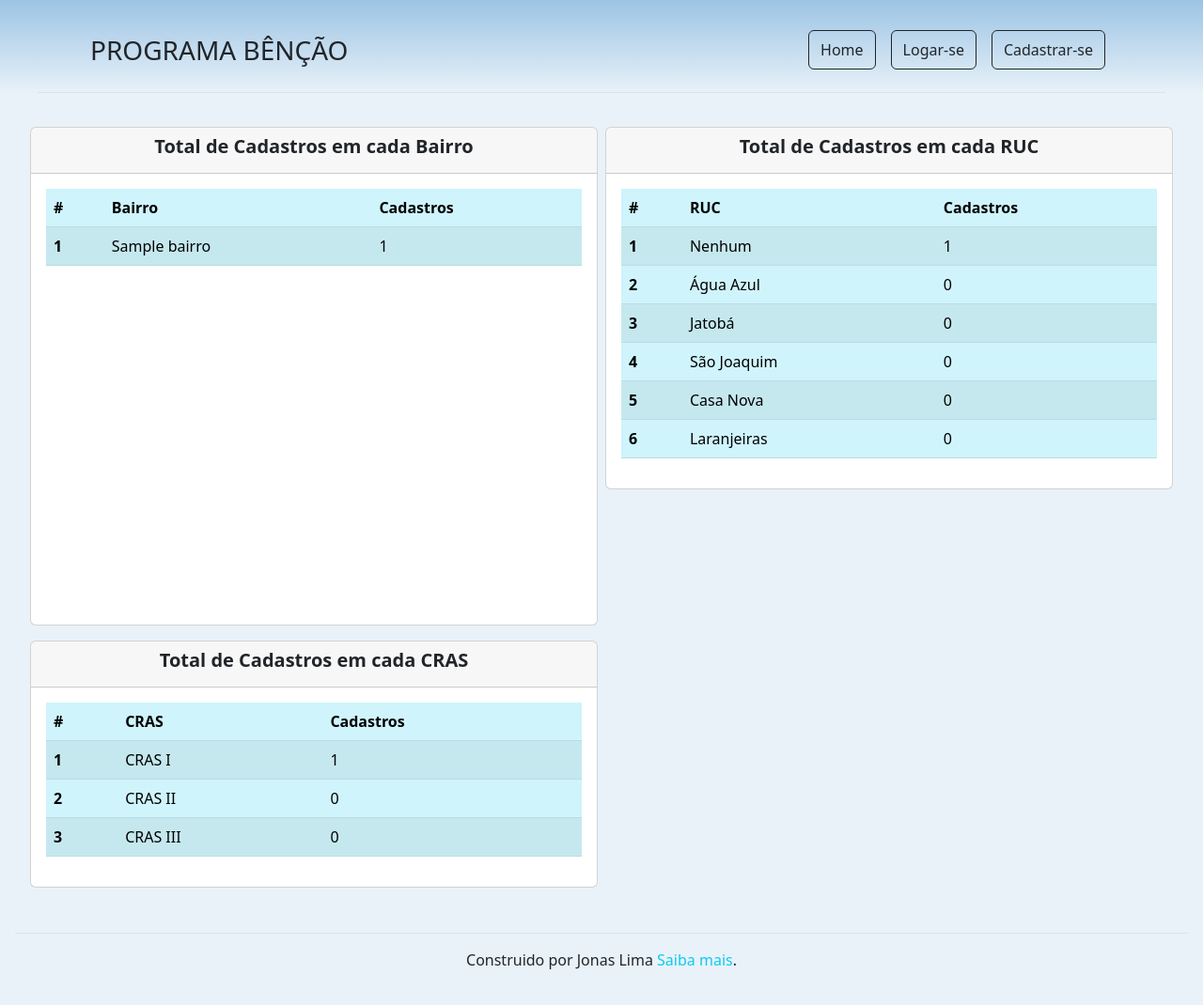
After one commit to JonasLimaDev/sistema_projeto_bencao, a Django app: page /dados/tabelas/ in a window 1280 px wide. The commit adds this page. Shown: the whole page at 94% size. Run offline with Django 4.2, Linux system fonts and the light colour scheme; tables that the repository leaves empty hold one stand-in row (values such as "Sample post"); some libraries are stand-ins or nearby versions.

Commit message:
adição de quantitativos diversos

```diff
--- a/cadastros/services.py
+++ b/cadastros/services.py
@@ -184,6 +184,48 @@ def buscar_cadastro_bairro(bairro):
 
 	return lista_cadastros
 
+def total_cadastro_bairro():
+	# bairro_bd = Bairro.objects.filter(nome=bairro)
+	dados = {}
+	for bairro in Bairro.objects.all():
+		cadastros = Cadastro.objects.filter(endereco__bairro__nome=bairro).all()
+		dados[bairro] = len(cadastros)
+
+	return dados
+
+def total_cadastro_ruc():
+	# bairro_bd = Bairro.objects.filter(nome=bairro)
+	RUCs = {'1': 'Nenhum',
+        '2': 'Água Azul',
+        '3': 'Jatobá',
+        '4': 'São Joaquim',
+        '5': 'Casa Nova',
+        '6': 'Laranjeiras',
+		}
+
+	dados = {}
+	for codigo,ruc in RUCs.items():
+		cadastros = Cadastro.objects.filter(endereco__ruc=codigo).all()
+		dados[ruc] = len(cadastros)
+
+	return dados
+
+
+def total_cadastro_cras():
+	# bairro_bd = Bairro.objects.filter(nome=bairro)
+	CRAS = {
+        '1':'CRAS I',
+        '2':'CRAS II',
+        '3':'CRAS III',
+        }
+
+	dados = {}
+	for codigo,cras in CRAS.items():
+		cadastros = Cadastro.objects.filter(abrangencia=codigo).all()
+		dados[cras] = len(cadastros)
+
+	return dados
+
 
 def buscar_cadastro_ruc(bairro):
 	# bairro_bd = Bairro.objects.filter(nome=bairro)
@@ -203,7 +245,5 @@ def is_cpf(cpf):
 	else:
 		return False
 
-
-
 if __name__ =="__main__":
     pass
--- a/cadastros/templates/base.html
+++ b/cadastros/templates/base.html
@@ -14,6 +14,9 @@
     integrity="sha384-EVSTQN3/azprG1Anm3QDgpJLIm9Nao0Yz1ztcQTwFspd3yD65VohhpuuCOmLASjC" crossorigin="anonymous"> -->
   <link href="{%static 'css/bootstrap.min.css' %}" rel="stylesheet">
   <link rel="stylesheet" href="https://cdn.jsdelivr.net/npm/bootstrap-icons@1.10.3/font/bootstrap-icons.css">
+  {% block add_componentes %}
+  {% endblock add_componentes %}
+
   <title>{% block title %} Home{% endblock title %}</title>
   <style>
     body {
@@ -45,6 +48,10 @@
           <a class="me-3 py-2 my-2 my-sm-1 btn btn-outline-dark  {%if '/cadastros/' in request.path %} active {%endif%}"
             href="{% url 'listar_cadastros' %}">
             Cadastros
+          </a>
+          <a class="me-3 py-2 my-2 my-sm-1 btn btn-outline-dark  {%if '/dados/' in request.path %} active {%endif%}"
+            href="{% url 'dados_tabelas' %}">
+            Dados
           </a>
 
             <a href="{% url 'deslogar' %}" type="button" class="me-3 py-2 my-2 my-sm-1 btn btn-outline-dark"><i
@@ -92,7 +99,7 @@
       </div>
     </header>
 
-    <main class="px-3 " style="min-height: 30em;">
+    <main class="px-3 " style="min-height: 32em;">
       {%block main%}
       <div class="d-flex justify-content-center align-items-center">
         <div class=" card text-center mt-5 border-info " style="max-width: 38.2rem;">
--- /dev/null
+++ b/cadastros/templates/tabelas_dados.html
@@ -0,0 +1,119 @@
+{% extends 'base.html' %}
+{% block main %}
+<div class="row gy-3 gx-2">
+
+    <div class="col-6">
+        <div class="card">
+            <div class="card-header">
+                <h5 class="text-center card-title fw-bold">Total de Cadastros em cada Bairro</h5>
+            </div>
+            <div class="card-body">
+                <div class="table-responsive overflow-auto" style="height: 28rem;">
+                    <table class="table table-info  table-striped table-hover">
+                        <thead class="sticky-top">
+                          <tr>
+                            <th scope="col">#</th>
+                            <th scope="col">Bairro</th>
+                            <th scope="col">Cadastros</th>
+                          </tr>
+                        </thead>
+                        <tbody class="bg-transparent-50">
+                            {%for bairro, cadastros in dados_bairros.items%}
+                            {%if cadastros > 0 %}
+                          <tr>
+                            <th scope="row">{{forloop.counter}}</th>
+                            <td>{{bairro}}</td>
+                            <td>{{cadastros}}</td>
+
+                          </tr>
+                          {%endif%}
+                          {%endfor%}
+
+                        </tbody>
+                      </table>
+                    </div>
+            </div>
+
+
+        </div>
+
+
+
+    </div>
+
+    <div class="col-6">
+        <div class="card">
+            <div class="card-header">
+                <h5 class="text-center card-title fw-bold">Total de Cadastros em cada RUC</h5>
+            </div>
+            <div class="card-body">
+                <div class="table-responsive overflow-auto" >
+                    <table class="table table-info  table-striped table-hover">
+                        <thead class="sticky-top">
+                          <tr>
+                            <th scope="col">#</th>
+                            <th scope="col">RUC</th>
+                            <th scope="col">Cadastros</th>
+                          </tr>
+                        </thead>
+                        <tbody class="bg-transparent-50">
+                            {%for ruc, cadastros in dados_rucs.items%}
+                          <tr>
+                            <th scope="row">{{forloop.counter}}</th>
+                            <td>{{ruc}}</td>
+                            <td>{{cadastros}}</td>
+                          </tr>
+                          {%endfor%}
+
+                        </tbody>
+                      </table>
+                    </div>
+            </div>
+
+
+        </div>
+
+
+
+    </div>
+
+
+    <div class="col-6 ">
+        <div class="card">
+            <div class="card-header">
+                <h5 class="text-center card-title fw-bold">Total de Cadastros em cada CRAS</h5>
+            </div>
+            <div class="card-body">
+                <div class="table-responsive overflow-auto" >
+                    <table class="table table-info  table-striped table-hover">
+                        <thead class="sticky-top">
+                          <tr>
+                            <th scope="col">#</th>
+                            <th scope="col">CRAS</th>
+                            <th scope="col">Cadastros</th>
+                          </tr>
+                        </thead>
+                        <tbody class="bg-transparent-50">
+                            {%for cras, cadastros in dados_cras.items%}
+                          <tr>
+                            <th scope="row">{{forloop.counter}}</th>
+                            <td>{{cras}}</td>
+                            <td>{{cadastros}}</td>
+                          </tr>
+                          {%endfor%}
+
+                        </tbody>
+                      </table>
+                    </div>
+
+            </div>
+
+
+        </div>
+
+
+    </div>
+
+</div>
+
+{% endblock main %}
--- a/cadastros/urls.py
+++ b/cadastros/urls.py
@@ -41,8 +41,9 @@ outros = [
     path('cadastros/adicionar/habitacao/<int:pk>/', AdicionarHabitacaoView.as_view(), name='adicionar_habitacao'),
 
     path('cadastros/json/', dados_cadastro_json, name='json'),
+    path('cadastros/avançado/upload/dados/', EnviarDados.as_view(), name='upload_dados'),
 
-    path('cadastros/avançado/upload/dados/', EnviarDados.as_view(), name='upload_dados'),
+    path('dados/tabelas/', RenderData.as_view(), name='dados_tabelas'),
 ]
 
 urlpatterns = urls_familia + urls_cadastro + outros
--- a/cadastros/views.py
+++ b/cadastros/views.py
@@ -2,6 +2,8 @@ import json
 import os
 # Create your views here.
 from random import randint
+
+from django.http import JsonResponse
 from .validations import is_cpf_valid
 from django.conf import settings
 from django.contrib.auth.decorators import login_required
@@ -47,6 +49,25 @@ class HomePageView(TemplateView):
         return render(request, self.template_name, {'dados': dados})
 
 
+class RenderData(TemplateView):
+    template_name = 'tabelas_dados.html'
+
+    def get(self, request, *args, **kwargs):
+        dados_bairros = total_cadastro_bairro()
+        dados_rucs = total_cadastro_ruc()
+        dados_cras = total_cadastro_cras()
+        # inserir_bairros()
+        # orgs = ["CRAS I","CRAS II","CRAS III","CREAS","SEMAPS - SEDE","Projeto"]
+        # for org in orgs:
+        #     mes = {'Jan':0, "Fev":0,'Mar':0, "Abr":0,
+        # 'Mai':0,"Jun":0,'Jul':0, "Ago":0,
+        # 'Set':0, "Out":0,'Nov':0, "Dez":0,}
+        #     lista = gerar_valores(mes)
+        #     dados[org]=lista
+        return render(request, self.template_name, {'dados_bairros': dados_bairros,'dados_rucs':dados_rucs,'dados_cras':dados_cras})
+
+
+
 @method_decorator(login_required, name='dispatch')
 class ListaCadastroView(TemplateView):
     template_name = 'cadastros/lista_cadastros.html'
@@ -82,11 +103,14 @@ class ListaCadastroView(TemplateView):
             elif argumento[0] == 'cpf':
                 lista_cadastro = buscar_cadastro_cpf(argumento[1])
             elif argumento[0] =='bairro':
+                context["busca_bairro"] = argumento[1]
                 lista_cadastro = buscar_cadastro_bairro(argumento[1])
             elif argumento[0] =='ruc':
+                context["busca_ruc"] = argumento[1]
                 lista_cadastro = buscar_cadastro_ruc(argumento[1])
 
             elif argumento[0] =='cras':
+                context["busca_cras"] = argumento[1]
                 lista_cadastro = Cadastro.objects.filter(abrangencia=argumento[1])
             elif argumento[0] =='inicial':
                 lista_cadastro = Cadastro.objects.filter(responsavel_familiar__nome__startswith=argumento[1])
@@ -653,10 +677,7 @@ class EnviarDados(TemplateView):
                                 # print(chave)
                                 if chave == 'bairro':
                                     busca_bairro = Bairro.objects.filter(nome=valor)
-                                    # print(busca_bairro )
                                     if busca_bairro:
-                                        # print(busca_bairro.get(nome=valor).id)
-                                        # print(busca_bairro[0].id)
                                         setattr(endereco, 'bairro_id', busca_bairro.get(nome=valor).id)
                                     else:
                                         bairro = Bairro.objects.create(nome=valor)
@@ -721,8 +742,9 @@ class EnviarDados(TemplateView):
 
 def dados_cadastro_json(request):
     data_json = []
-    data_json.append(list(Cadastro.objects.values()))
-    data_json.append(list(Referencia.objects.values()))
+    lista = list(Cadastro.objects.values()) + list(Referencia.objects.values())
+    data_json.append(lista)
+    # data_json.append(list())
 
     return JsonResponse(data_json, safe=False)
 
```
Also changed, not shown: cadastros/templates/dados_graficos.html (added, +35 -0 lines).
